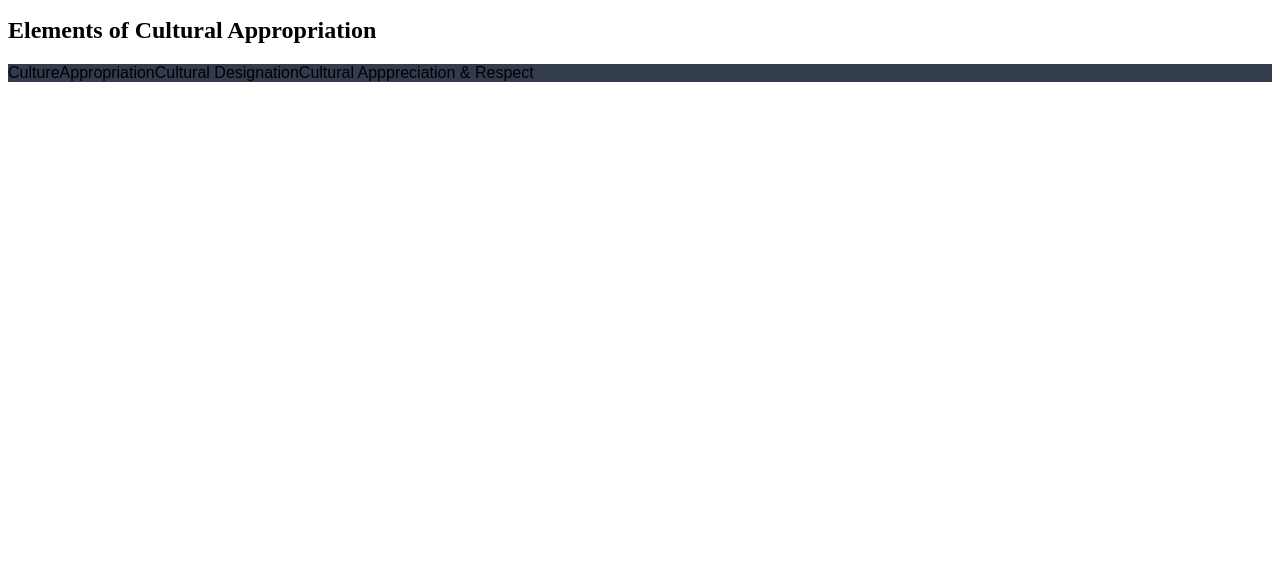
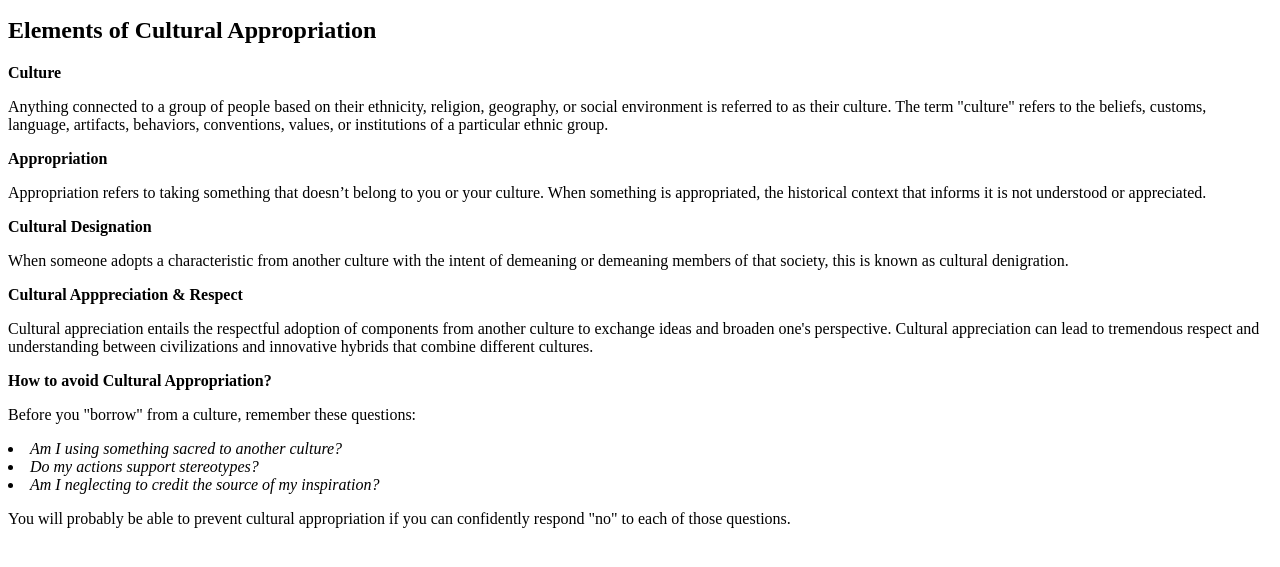
Before and after one commit to RalphTorio/WebTek, a plain HTML site: page index.html in a window 1280 px wide. Shown: the part 209-776 px from the top of the page. Drawn offline with Linux system fonts and the light colour scheme.

Commit message:
Add files via upload

```diff
--- a/index.html
+++ b/index.html
@@ -38,14 +38,28 @@
         is being appropriated, some of the practice's most damaging instances
         occur.
       </p>
+
       <div>
         <h2>Elements of Cultural Appropriation</h2>
-        <ul>
-          <li>Culture</li>
-          <li>Appropriation</li>
-          <li>Cultural Designation</li>
-          <li>Cultural Apppreciation & Respect</li>
-        </ul>
+
+          <b>Culture </b>
+          <p>Anything connected to a group of people based on their ethnicity, religion, geography, or social environment is referred to as their culture. The term "culture" refers to the beliefs, customs, language, artifacts, behaviors, conventions, values, or institutions of a particular ethnic group.</p>
+          <b>Appropriation</b>
+          <p>Appropriation refers to taking something that doesn’t belong to you or your culture. When something is appropriated, the historical context that informs it is not understood or appreciated.</p>
+          <b>Cultural Designation</b>
+          <p>When someone adopts a characteristic from another culture with the intent of demeaning or demeaning members of that society, this is known as cultural denigration.</p>
+          <b>Cultural Apppreciation & Respect</b>
+          <p>Cultural appreciation entails the respectful adoption of components from another culture to exchange ideas and broaden one's perspective. Cultural appreciation can lead to tremendous respect and understanding between civilizations and innovative hybrids that combine different cultures.</p>
     </div>
+
+    <div>
+      <b>How to avoid Cultural Appropriation?</b>
+      <p>Before you "borrow" from a culture, remember these questions:</p>
+        <li><i>Am I using something sacred to another culture?</i></li>
+        <li><i>Do my actions support stereotypes?</i></li>
+        <li><i>Am I neglecting to credit the source of my inspiration?</i></li>
+      <p>You will probably be able to prevent cultural appropriation if you can confidently respond "no" to each of those questions.</p>
+    </div>
+
   </body>
 </html>
--- a/style/style.css
+++ b/style/style.css
@@ -7,7 +7,7 @@ ul {
   font-family: Arial, Helvetica, sans-serif;
 }
 
-li {
+.navigation li {
   float: left;
 }
 
```
